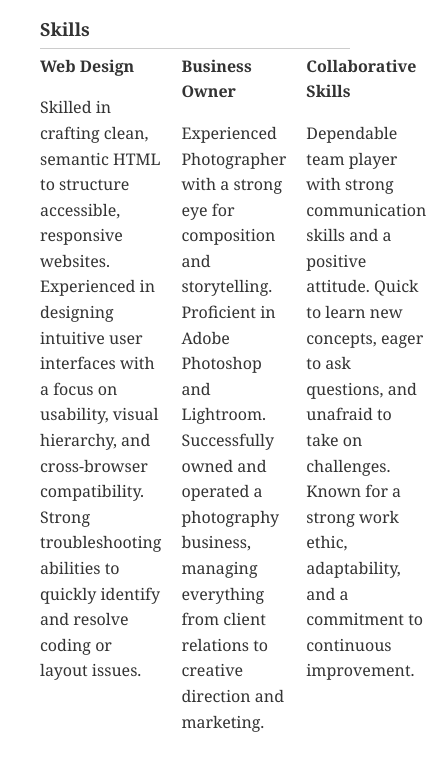
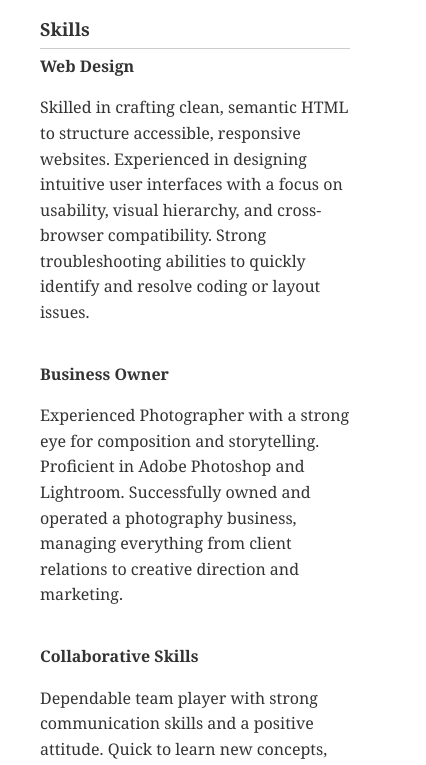
Before and after one commit to BackusA920/Resume, a plain HTML site: page index.html in a window 390 px wide. Shown: the part 577-1342 px from the top of the page, 426 px wide, since content can reach past the window. Drawn offline with Linux system fonts and the light colour scheme.

Commit message:
Mobile Fix

```diff
--- a/style.css
+++ b/style.css
@@ -87,3 +87,13 @@ a {
   border-radius: 4px;
   text-decoration: none;
 }
+
+@media (max-width: 768px) {
+  .columns {
+    flex-direction: column;
+  }
+
+  .column {
+    min-width: 100%;
+  }
+}
```
